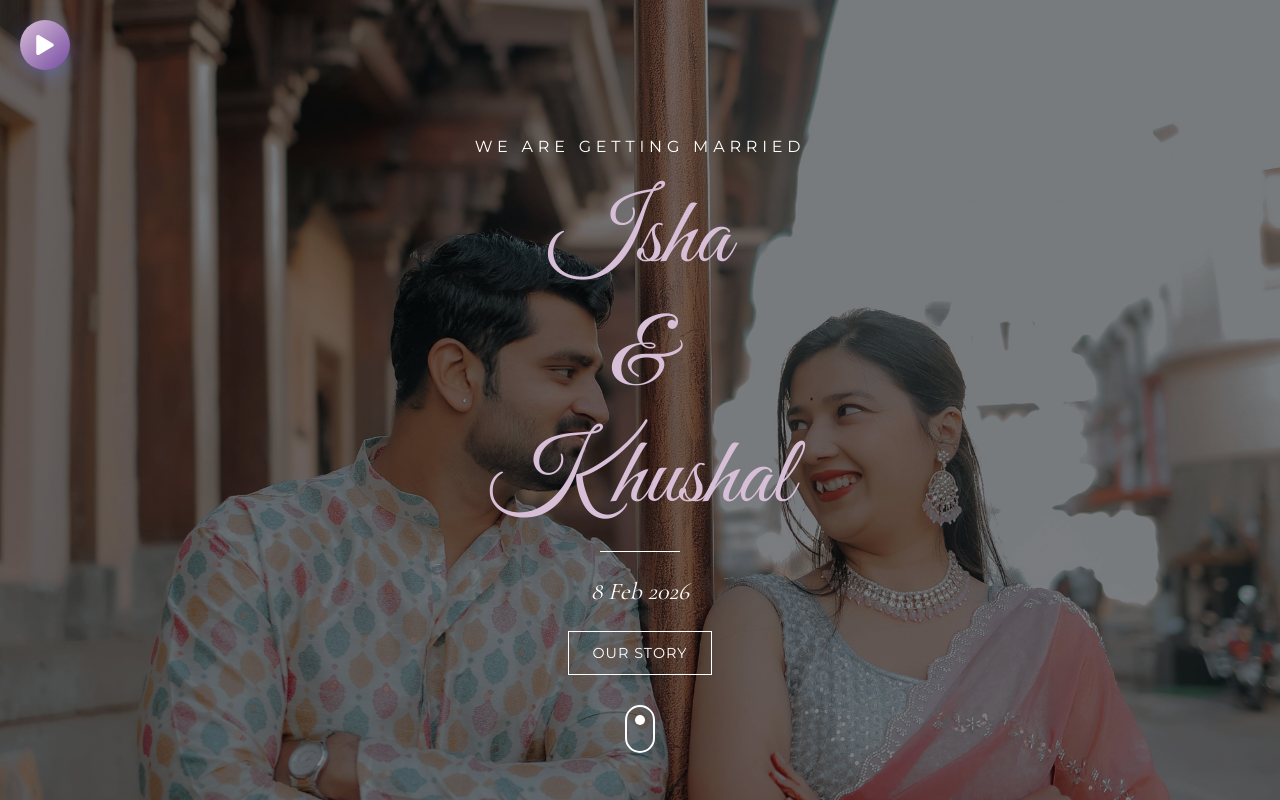
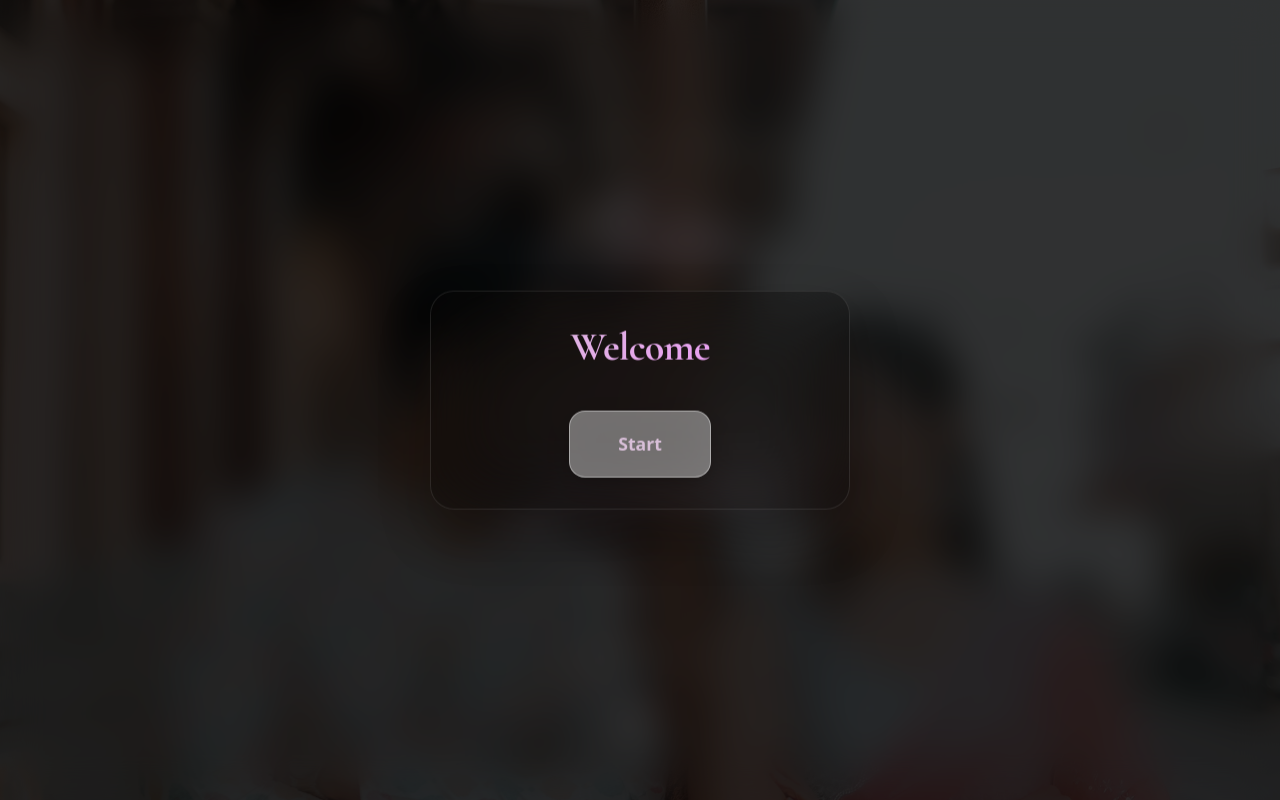
Before and after one commit to rohanarya165/IshaWedsKhushal, a React (Vite) app: page / in a window 1280 px wide. Shown: the top 800 px of the page. Built offline with nearby package versions, Linux system fonts and the light colour scheme; a web font is replaced by a local one.

Commit message:
minor fix

```diff
--- a/src/App.css
+++ b/src/App.css
@@ -240,3 +240,105 @@ input:focus, textarea:focus, select:focus {
   transform: scale(1.1);
   box-shadow: 0 8px 25px rgba(102, 126, 234, 0.6);
 }
+
+/* iOS Glass Overlay */
+.welcome-overlay {
+  position: fixed;
+  top: 0; left: 0; right: 0; bottom: 0;
+  background: rgba(0, 0, 0, 0.6);
+  backdrop-filter: blur(20px);
+  -webkit-backdrop-filter: blur(20px);
+  z-index: 10000;
+}
+
+/* iOS Glass Modal */
+.welcome-modal {
+  position: fixed;
+  top: 50%;
+  left: 50%;
+  transform: translate(-50%, -50%);
+  z-index: 10001;
+  background: rgba(0, 0, 0, 0.25);
+  backdrop-filter: blur(40px);
+  -webkit-backdrop-filter: blur(40px);
+  border-radius: 24px;
+  padding: 2rem;
+  box-shadow:
+    0 25px 50px rgba(0, 0, 0, 0.25),
+    0 0 0 1px rgba(255, 255, 255, 0.1) inset;
+  text-align: center;
+  animation: iosSlideIn 0.4s cubic-bezier(0.25, 0.46, 0.45, 0.94);
+  max-width: min(90vw, 420px);
+  width: 100%;
+}
+
+@keyframes iosSlideIn {
+  from {
+    opacity: 0;
+    transform: translate(-50%, -50%) scale(0.9);
+  }
+  to {
+    opacity: 1;
+    transform: translate(-50%, -50%) scale(1);
+  }
+}
+
+/* iOS Typography */
+.welcome-content h1 {
+  font-size: clamp(1.8rem, 5vw, 2.5rem);
+  margin: 0 0 1rem 0;
+  background: linear-gradient(135deg, #d8bfd8, #f093fb);
+  -webkit-background-clip: text;
+  -webkit-text-fill-color: transparent;
+  background-clip: text;
+  font-weight: 700;
+  letter-spacing: -0.02em;
+}
+
+.welcome-content p {
+  color: rgba(0, 0, 0, 0.8);
+  margin: 0 0 2rem 0;
+  font-size: clamp(1rem, 3vw, 1.1rem);
+  font-weight: 400;
+  line-height: 1.5;
+}
+
+/* iOS Glass Button */
+.start-btn {
+  background: rgba(255, 255, 255, 0.4);
+  backdrop-filter: blur(20px);
+  -webkit-backdrop-filter: blur(20px);
+  color: #d8bfd8;
+  border: 1px solid rgba(255, 255, 255, 0.4);
+  padding: clamp(0.9rem, 2.5vw, 1.2rem) clamp(2rem, 8vw, 3rem);
+  border-radius: 16px;
+  font-size: clamp(1rem, 3vw, 1.1rem);
+  font-weight: 600;
+  cursor: pointer;
+  box-shadow:
+    0 8px 32px rgba(0, 0, 0, 0.1),
+    0 4px 12px rgba(0, 0, 0, 0.08);
+  transition: all 0.3s cubic-bezier(0.25, 0.46, 0.45, 0.94);
+  position: relative;
+  overflow: hidden;
+}
+
+.start-btn::before {
+  content: '';
+  position: absolute;
+  top: 0; left: -100%;
+  width: 100%; height: 100%;
+  background: linear-gradient(90deg, transparent, rgba(255,255,255,0.4), transparent);
+  transition: left 0.5s;
+}
+
+.start-btn:hover::before {
+  left: 100%;
+}
+
+.start-btn:hover {
+  transform: translateY(-2px);
+  box-shadow:
+    0 12px 40px rgba(0, 0, 0, 0.15),
+    0
+}
--- a/src/App.tsx
+++ b/src/App.tsx
@@ -7,7 +7,7 @@ import Gallery from './components/Gallery';
 import RSVP from './components/RSVP';
 import Registry from './components/Registry';
 import Footer from './components/Footer';
-import MusicButton from './components/MusicButton';
+import WelcomeMusic from './components/WelcomeMusic';
 import './App.css';
 
 function App() {
@@ -16,7 +16,7 @@ function App() {
       <div className="font-sans text-gray-800 overflow-x-hidden">
         {/* <Header /> */}
         <main>
-          <MusicButton/>
+          <WelcomeMusic/>
           <Hero />
           <Details />
           <Gallery />
--- a/src/components/MusicButton.tsx
+++ /dev/null
@@ -1,58 +0,0 @@
-import { useState, useRef, useEffect } from 'react';
-import { FaPlay, FaPause } from 'react-icons/fa';
-
-const MusicButton = () => {
-  const [isPlaying, setIsPlaying] = useState(false);
-  const audioRef = useRef(new Audio('/audio/audio.mp3'));
-
-  useEffect(() => {
-    const audio = audioRef.current;
-    audio.loop = true;
-    audio.volume = 0.5;
-
-    const handleCanPlay = () => {
-      audio.play().catch(e => console.log('Autoplay prevented:', e));
-    };
-
-    audio.addEventListener('canplaythrough', handleCanPlay);
-
-    return () => {
-      audio.removeEventListener('canplaythrough', handleCanPlay);
-    };
-  }, []);
-
-  // Listen to actual audio events to sync state
-  useEffect(() => {
-    const audio = audioRef.current;
-
-    const handlePlay = () => setIsPlaying(true);
-    const handlePause = () => setIsPlaying(false);
-
-    audio.addEventListener('play', handlePlay);
-    audio.addEventListener('pause', handlePause);
-    audio.addEventListener('ended', handlePause);
-
-    return () => {
-      audio.removeEventListener('play', handlePlay);
-      audio.removeEventListener('pause', handlePause);
-      audio.removeEventListener('ended', handlePause);
-    };
-  }, []);
-
-  const togglePlayPause = () => {
-    const audio = audioRef.current;
-    if (isPlaying) {
-      audio.pause();
-    } else {
-      audio.play().catch(e => console.log('Play failed:', e));
-    }
-  };
-
-  return (
-    <button className="music-btn" onClick={togglePlayPause}>
-      {isPlaying ? <FaPause size={20} /> : <FaPlay size={20} />}
-    </button>
-  );
-};
-
-export default MusicButton;
--- /dev/null
+++ b/src/components/WelcomeMusic.tsx
@@ -0,0 +1,73 @@
+import { useState, useRef, useEffect } from 'react';
+import { FaPlay, FaPause } from 'react-icons/fa';
+
+const WelcomeMusic = () => {
+  const [showModal, setShowModal] = useState(true);
+  const [isPlaying, setIsPlaying] = useState(false);
+  const audioRef = useRef(new Audio('/audio/audio.mp3'));
+
+  useEffect(() => {
+    const audio = audioRef.current;
+    audio.loop = true;
+    audio.volume = 0.4;
+
+    const handlePlay = () => setIsPlaying(true);
+    const handlePause = () => setIsPlaying(false);
+
+    audio.addEventListener('play', handlePlay);
+    audio.addEventListener('pause', handlePause);
+
+    return () => {
+      audio.removeEventListener('play', handlePlay);
+      audio.removeEventListener('pause', handlePause);
+    };
+  }, []);
+
+  const handleStartMusic = () => {
+    const audio = audioRef.current;
+    audio.play();
+    setShowModal(false);
+  };
+
+  const toggleMusic = () => {
+    const audio = audioRef.current;
+    if (audio.paused) {
+      audio.play();
+    } else {
+      audio.pause();
+    }
+  };
+
+  const skipMusic = () => setShowModal(false);
+
+  useEffect(() => {
+    const handleEsc = (e : any) => e.key === 'Escape' && setShowModal(false);
+    document.addEventListener('keydown', handleEsc);
+    return () => document.removeEventListener('keydown', handleEsc);
+  }, []);
+
+  if (showModal) {
+    return (
+      <>
+        <div className="welcome-overlay" onClick={skipMusic} />
+        <div className="welcome-modal">
+          <div className="welcome-content">
+            <h1>Welcome</h1>
+            <br />
+            <button onClick={handleStartMusic} className="start-btn">
+               Start
+            </button>
+          </div>
+        </div>
+      </>
+    );
+  }
+
+  return (
+    <button className="music-btn" onClick={toggleMusic} title="Toggle wedding music">
+      {isPlaying ? <FaPause size={20} /> : <FaPlay size={20} />}
+    </button>
+  );
+};
+
+export default WelcomeMusic;
```
